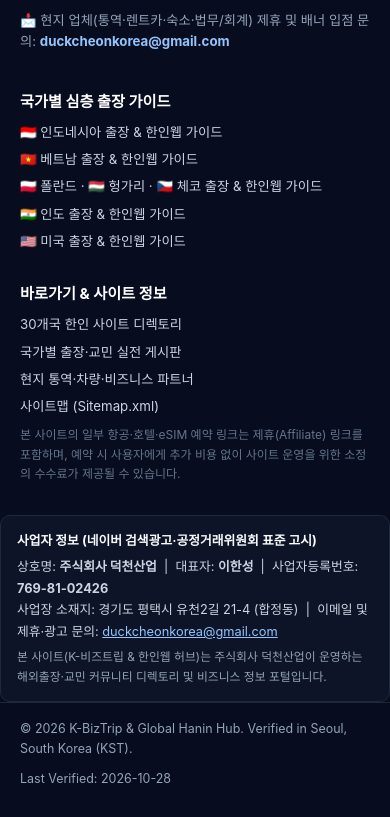
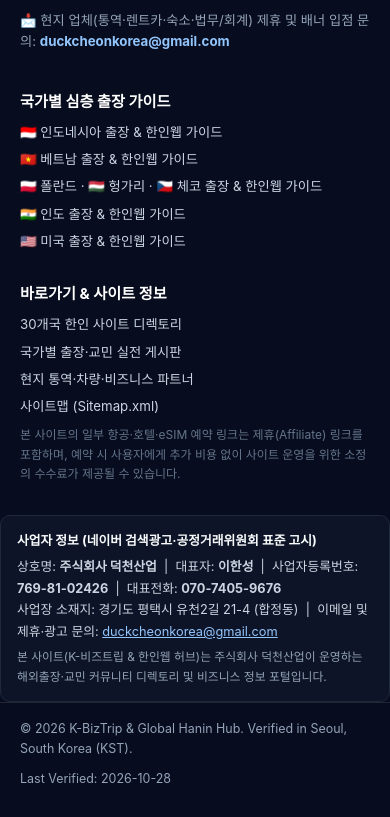
Before and after one commit to intid85/intid85.github.io, a plain HTML site: page k-biztrip-hub/board.html in a window 390 px wide. Shown: the part 5004-5821 px from the top of the page. Drawn offline with Linux system fonts and the light colour scheme.

Commit message:
Update K-BizTrip Hub business footer with phone 070-7405-9676

```diff
--- a/k-biztrip-hub/board.html
+++ b/k-biztrip-hub/board.html
@@ -209,7 +209,7 @@
   </div>
   <div class="container" style="margin-top:18px;padding:14px 16px;background:rgba(15,23,42,0.75);border:1px solid #1e293b;border-radius:10px;font-size:0.8rem;color:#cbd5e1;line-height:1.7;">
     <div style="font-weight:700;color:#f8fafc;margin-bottom:4px;">사업자 정보 (네이버 검색광고·공정거래위원회 표준 고시)</div>
-    <div>상호명: <strong>주식회사 덕천산업</strong> &nbsp;|&nbsp; 대표자: <strong>이한성</strong> &nbsp;|&nbsp; 사업자등록번호: <strong>769-81-02426</strong></div>
+    <div>상호명: <strong>주식회사 덕천산업</strong> &nbsp;|&nbsp; 대표자: <strong>이한성</strong> &nbsp;|&nbsp; 사업자등록번호: <strong>769-81-02426</strong> &nbsp;|&nbsp; 대표전화: <strong>070-7405-9676</strong></div>
     <div>사업장 소재지: 경기도 평택시 유천2길 21-4 (합정동) &nbsp;|&nbsp; 이메일 및 제휴·광고 문의: <a href="mailto:duckcheonkorea@gmail.com" style="color:#93c5fd;text-decoration:underline;">duckcheonkorea@gmail.com</a></div>
     <div style="font-size:0.74rem;color:#94a3b8;margin-top:4px;">본 사이트(K-비즈트립 &amp; 한인웹 허브)는 주식회사 덕천산업이 운영하는 해외출장·교민 커뮤니티 디렉토리 및 비즈니스 정보 포털입니다.</div>
   </div>
```
Also changed, not shown: k-biztrip-hub/index.html (+1 -1 lines), k-biztrip-hub/partners.html (+1 -1 lines), k-biztrip-hub/posts/india-gurgaon-chennai-biztrip-survival-guide.html (+1 -1 lines), k-biztrip-hub/posts/indonesia-jakarta-cikarang-biztrip-guide.html (+1 -1 lines), k-biztrip-hub/posts/poland-hungary-europe-battery-defense-biztrip-guide.html (+1 -1 lines), k-biztrip-hub/posts/usa-georgia-texas-siliconvalley-biztrip-guide.html (+1 -1 lines), k-biztrip-hub/posts/vietnam-hanoi-bacninh-hochiminh-biztrip-guide.html (+1 -1 lines).
